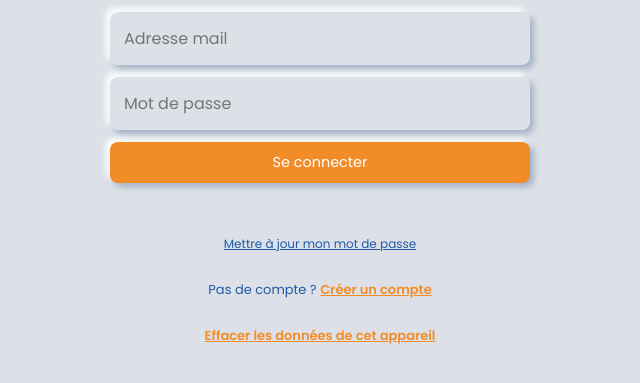
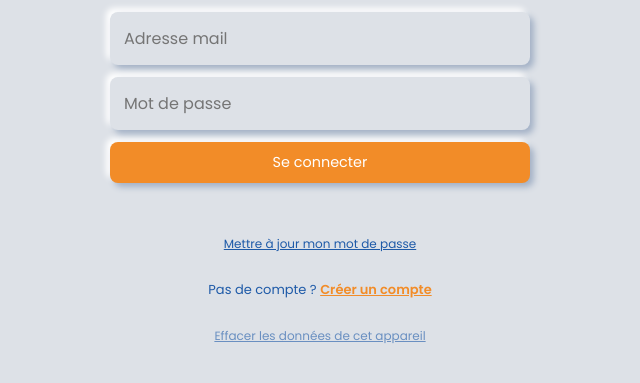
Before and after one commit to irfalab/eeb-ong.github.io-, a plain HTML site: page connexion.html in a window 1280 px wide. Shown: the part 237-620 px from the top of the page, without its empty margins (320-960 px from the left). Drawn offline with Linux system fonts and the light colour scheme; no server answers.

Commit message:
Add files via upload

```diff
--- a/connexion.html
+++ b/connexion.html
@@ -71,7 +71,7 @@ nav{position:fixed;top:0;left:0;width:60%;border-radius:0 0 14px 0;background:va
 <button type="button" id="validerCode">Vérifier et déverrouiller</button><p id="msgVerif" class="erreur"></p></form></div>
 <p><a href="#" id="mdpOublie" class="lien-petit">Mettre à jour mon mot de passe</a></p>
 <p>Pas de compte ? <a href="inscription.html">Créer un compte</a></p>
-<p><a href="#" id="reinitSite">Effacer les données de cet appareil</a></p></div>
+<p><a href="#" id="reinitSite" class="lien-petit" style="opacity:.6">Effacer les données de cet appareil</a></p></div>
 </main>
 <script type="module" src="firebase-init.js"></script>
 </body></html>
```
